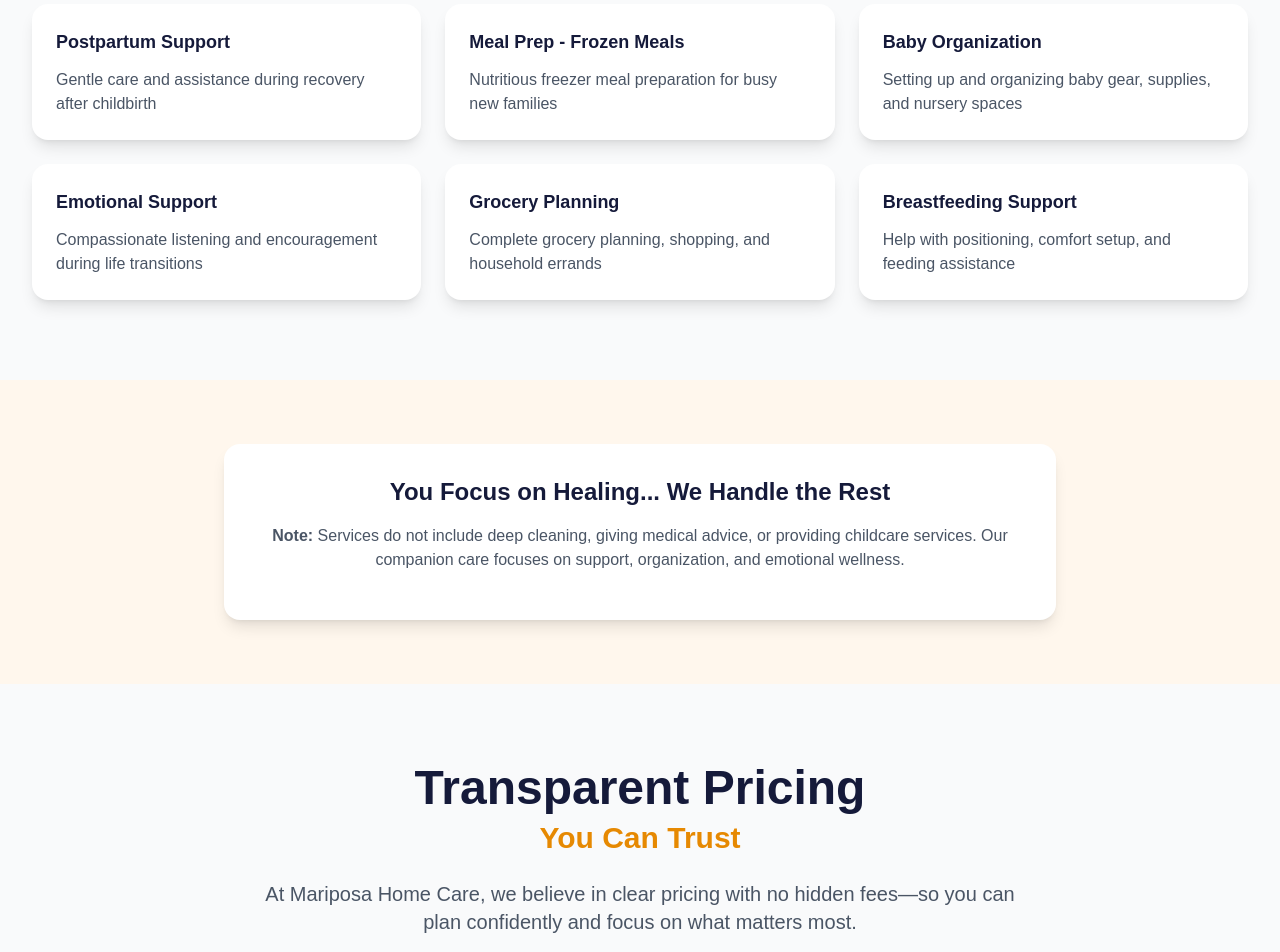
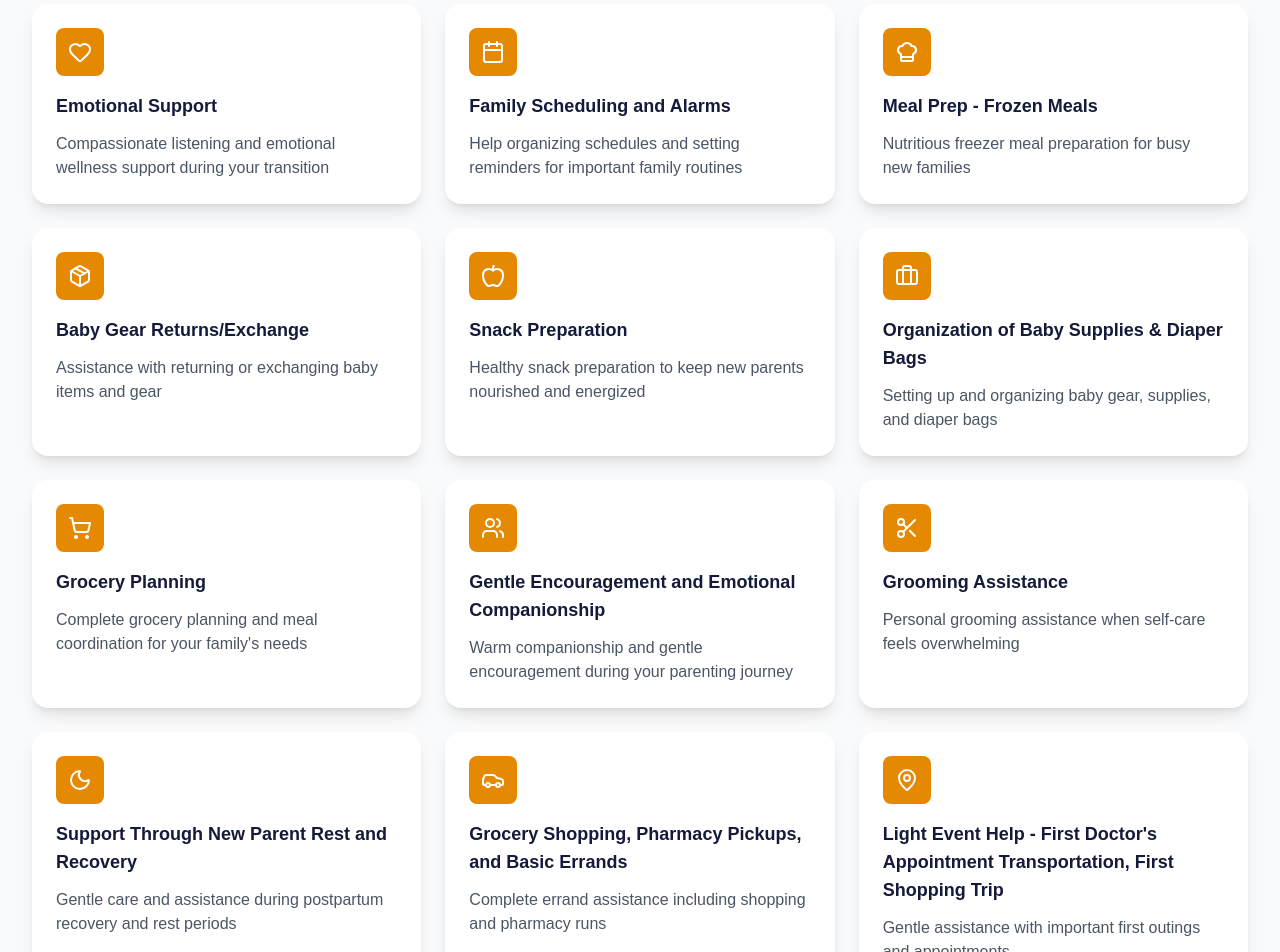
Before and after one commit to brendonwanderlust/mariposa-home-site, a React (Vite) app: page /families in a window 1280 px wide. Shown: the part 1620-2572 px from the top of the page. Built offline with nearby package versions, Linux system fonts and the light colour scheme.

Commit message:
families

```diff
--- a/src/pages/families/Families.tsx
+++ b/src/pages/families/Families.tsx
@@ -1,4 +1,19 @@
 import { Link } from "react-router-dom";
+import {
+  Heart,
+  Calendar,
+  ChefHat,
+  Package,
+  Apple,
+  Briefcase,
+  ShoppingCart,
+  Users,
+  Scissors,
+  Moon,
+  Car,
+  MapPin,
+  Baby,
+} from "lucide-react";
 import Pricing from "../../components/Pricing";
 
 const Families = () => {
@@ -112,15 +127,35 @@ const Families = () => {
 
           <div className="grid md:grid-cols-2 lg:grid-cols-3 gap-6">
             <div className="bg-white rounded-2xl p-6 shadow-lg">
+              <div className="w-12 h-12 bg-mariposa-orange rounded-lg flex items-center justify-center mb-4">
+                <Heart className="w-6 h-6 text-white" />
+              </div>
               <h3 className="text-lg font-bold text-mariposa-navy mb-3">
-                Postpartum Support
+                Emotional Support
               </h3>
               <p className="text-gray-600">
-                Gentle care and assistance during recovery after childbirth
+                Compassionate listening and emotional wellness support during
+                your transition
               </p>
             </div>
 
             <div className="bg-white rounded-2xl p-6 shadow-lg">
+              <div className="w-12 h-12 bg-mariposa-orange rounded-lg flex items-center justify-center mb-4">
+                <Calendar className="w-6 h-6 text-white" />
+              </div>
+              <h3 className="text-lg font-bold text-mariposa-navy mb-3">
+                Family Scheduling and Alarms
+              </h3>
+              <p className="text-gray-600">
+                Help organizing schedules and setting reminders for important
+                family routines
+              </p>
+            </div>
+
+            <div className="bg-white rounded-2xl p-6 shadow-lg">
+              <div className="w-12 h-12 bg-mariposa-orange rounded-lg flex items-center justify-center mb-4">
+                <ChefHat className="w-6 h-6 text-white" />
+              </div>
               <h3 className="text-lg font-bold text-mariposa-navy mb-3">
                 Meal Prep - Frozen Meals
               </h3>
@@ -130,40 +165,127 @@ const Families = () => {
             </div>
 
             <div className="bg-white rounded-2xl p-6 shadow-lg">
+              <div className="w-12 h-12 bg-mariposa-orange rounded-lg flex items-center justify-center mb-4">
+                <Package className="w-6 h-6 text-white" />
+              </div>
               <h3 className="text-lg font-bold text-mariposa-navy mb-3">
-                Baby Organization
+                Baby Gear Returns/Exchange
               </h3>
               <p className="text-gray-600">
-                Setting up and organizing baby gear, supplies, and nursery
-                spaces
+                Assistance with returning or exchanging baby items and gear
               </p>
             </div>
 
             <div className="bg-white rounded-2xl p-6 shadow-lg">
+              <div className="w-12 h-12 bg-mariposa-orange rounded-lg flex items-center justify-center mb-4">
+                <Apple className="w-6 h-6 text-white" />
+              </div>
               <h3 className="text-lg font-bold text-mariposa-navy mb-3">
-                Emotional Support
+                Snack Preparation
               </h3>
               <p className="text-gray-600">
-                Compassionate listening and encouragement during life
-                transitions
+                Healthy snack preparation to keep new parents nourished and
+                energized
               </p>
             </div>
 
             <div className="bg-white rounded-2xl p-6 shadow-lg">
+              <div className="w-12 h-12 bg-mariposa-orange rounded-lg flex items-center justify-center mb-4">
+                <Briefcase className="w-6 h-6 text-white" />
+              </div>
+              <h3 className="text-lg font-bold text-mariposa-navy mb-3">
+                Organization of Baby Supplies & Diaper Bags
+              </h3>
+              <p className="text-gray-600">
+                Setting up and organizing baby gear, supplies, and diaper bags
+              </p>
+            </div>
+
+            <div className="bg-white rounded-2xl p-6 shadow-lg">
+              <div className="w-12 h-12 bg-mariposa-orange rounded-lg flex items-center justify-center mb-4">
+                <ShoppingCart className="w-6 h-6 text-white" />
+              </div>
               <h3 className="text-lg font-bold text-mariposa-navy mb-3">
                 Grocery Planning
               </h3>
               <p className="text-gray-600">
-                Complete grocery planning, shopping, and household errands
+                Complete grocery planning and meal coordination for your
+                family's needs
               </p>
             </div>
 
             <div className="bg-white rounded-2xl p-6 shadow-lg">
+              <div className="w-12 h-12 bg-mariposa-orange rounded-lg flex items-center justify-center mb-4">
+                <Users className="w-6 h-6 text-white" />
+              </div>
               <h3 className="text-lg font-bold text-mariposa-navy mb-3">
-                Breastfeeding Support
+                Gentle Encouragement and Emotional Companionship
               </h3>
               <p className="text-gray-600">
-                Help with positioning, comfort setup, and feeding assistance
+                Warm companionship and gentle encouragement during your
+                parenting journey
+              </p>
+            </div>
+
+            <div className="bg-white rounded-2xl p-6 shadow-lg">
+              <div className="w-12 h-12 bg-mariposa-orange rounded-lg flex items-center justify-center mb-4">
+                <Scissors className="w-6 h-6 text-white" />
+              </div>
+              <h3 className="text-lg font-bold text-mariposa-navy mb-3">
+                Grooming Assistance
+              </h3>
+              <p className="text-gray-600">
+                Personal grooming assistance when self-care feels overwhelming
+              </p>
+            </div>
+
+            <div className="bg-white rounded-2xl p-6 shadow-lg">
+              <div className="w-12 h-12 bg-mariposa-orange rounded-lg flex items-center justify-center mb-4">
+                <Moon className="w-6 h-6 text-white" />
+              </div>
+              <h3 className="text-lg font-bold text-mariposa-navy mb-3">
+                Support Through New Parent Rest and Recovery
+              </h3>
+              <p className="text-gray-600">
+                Gentle care and assistance during postpartum recovery and rest
+                periods
+              </p>
+            </div>
+
+            <div className="bg-white rounded-2xl p-6 shadow-lg">
+              <div className="w-12 h-12 bg-mariposa-orange rounded-lg flex items-center justify-center mb-4">
+                <Car className="w-6 h-6 text-white" />
+              </div>
+              <h3 className="text-lg font-bold text-mariposa-navy mb-3">
+                Grocery Shopping, Pharmacy Pickups, and Basic Errands
+              </h3>
+              <p className="text-gray-600">
+                Complete errand assistance including shopping and pharmacy runs
+              </p>
+            </div>
+
+            <div className="bg-white rounded-2xl p-6 shadow-lg">
+              <div className="w-12 h-12 bg-mariposa-orange rounded-lg flex items-center justify-center mb-4">
+                <MapPin className="w-6 h-6 text-white" />
+              </div>
+              <h3 className="text-lg font-bold text-mariposa-navy mb-3">
+                Light Event Help - First Doctor's Appointment Transportation,
+                First Shopping Trip
+              </h3>
+              <p className="text-gray-600">
+                Gentle assistance with important first outings and appointments
+              </p>
+            </div>
+
+            <div className="bg-white rounded-2xl p-6 shadow-lg">
+              <div className="w-12 h-12 bg-mariposa-orange rounded-lg flex items-center justify-center mb-4">
+                <Baby className="w-6 h-6 text-white" />
+              </div>
+              <h3 className="text-lg font-bold text-mariposa-navy mb-3">
+                Help with Breastfeeding Set-up (Positioning Water/Snacks)
+              </h3>
+              <p className="text-gray-600">
+                Support with positioning, comfort setup, and feeding assistance
               </p>
             </div>
           </div>
```
